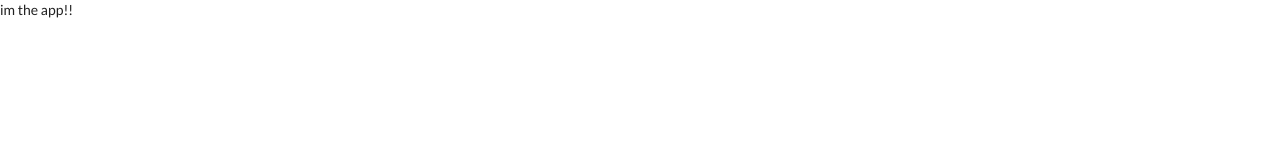
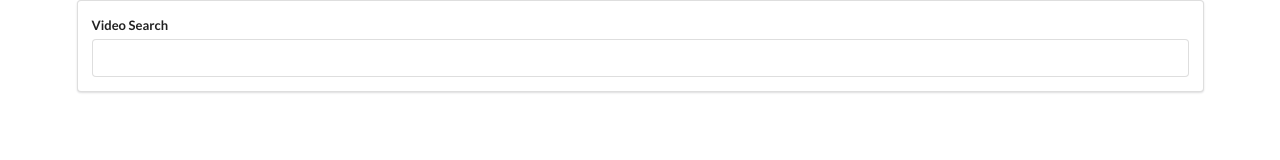
Before and after one commit to milktegi/uTube, a React (Create React App) app: page / in a window 1280 px wide. Shown: the top 160 px of the page. Built offline with nearby package versions, Linux system fonts and the light colour scheme.

Commit message:
added form handling callbacks

```diff
--- a/src/components/App.js
+++ b/src/components/App.js
@@ -1,8 +1,14 @@
 import React, { Component } from 'react';
+import SearchBar from './SearchBar';
 
 class App extends Component {
   render() {
-    return <div>im the app!!</div>;
+    return (
+      <div className="ui container">
+    <SearchBar/>
+      </div>
+
+    );
   }
 }
 
--- a/src/components/SearchBar.js
+++ b/src/components/SearchBar.js
@@ -1,8 +1,33 @@
 import React, { Component } from 'react';
 
 class SearchBar extends Component {
+
+  // 1. state 초기화
+  state = { term: '' };
+
+  // 2. jsx에서 콜백함수 호출
+  onInputChange = event => {
+  // 3. setState 호출해서 state를 업뎃
+    this.setState({ term: event.target.value });
+  };
+  // 4. submit 이벤트 리스너도 콜백 함수로
+  onFormSubmit = event => {
+    event.preventDefault();
+    // TODO: make sure we call
+    // callback from parent component
+  }
+
   render() {
-    return <div>Im the searchbarar</div>;
+    return (
+      <div className="search-bar ui segment">
+        <form onSubmit={this.onFormSubmit}className="ui form">
+          <div className="field">
+            <label>Video Search</label>
+            <input onChange={this.onInputChange} type="text" />
+          </div>
+        </form>
+      </div>
+    );
   }
 }
 
```
